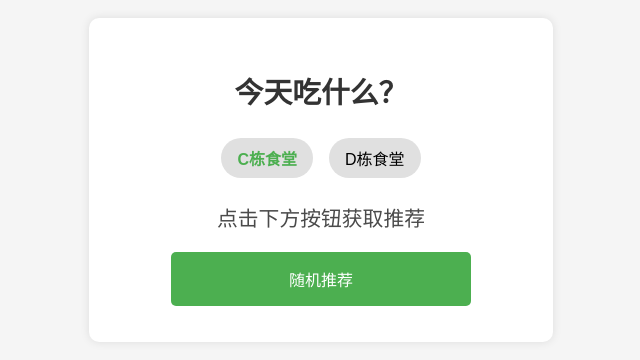
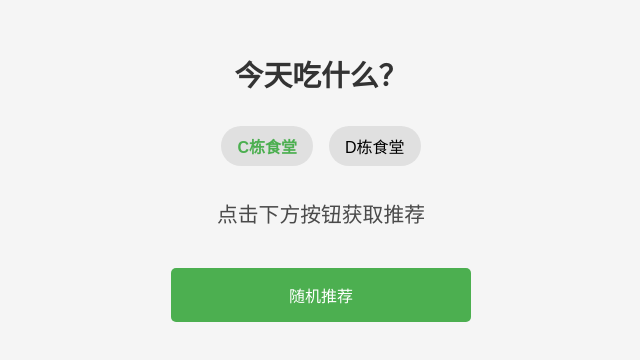
Before and after one commit to right12121/right12121, a plain HTML site: page index.html in a window 1280 px wide. Shown: the part 220-580 px from the top of the page, without its empty margins (319-959 px from the left). Drawn offline with Linux system fonts and the light colour scheme.

Commit message:
Update index.html

```diff
--- a/index.html
+++ b/index.html
@@ -2,7 +2,7 @@
 <html lang="zh">
 <head>
     <meta charset="UTF-8">
-    <meta name="viewport" content="width=device-width, initial-scale=1.0">
+    <meta name="viewport" content="width=device-width, initial-scale=1.0, maximum-scale=1.0, user-scalable=no">
     <title>食堂菜品推荐器</title>
     <style>
         body {
@@ -10,27 +10,27 @@
             display: flex;
             justify-content: center;
             align-items: center;
-            height: 100vh;
+            min-height: 100vh;
             margin: 0;
             background-color: #f5f5f5;
+            padding: 20px;
+            box-sizing: border-box;
         }
         .container {
             text-align: center;
-            background-color: white;
-            padding: 2rem;
-            border-radius: 10px;
-            box-shadow: 0 0 10px rgba(0,0,0,0.1);
-            max-width: 90%;
-            width: 400px;
+            width: 100%;
+            max-width: 400px;
         }
         h1 {
             color: #333;
             font-size: 1.8rem;
+            margin-bottom: 1.5rem;
         }
         #recommendation {
             font-size: 1.3rem;
-            margin: 1rem 0;
+            margin: 1.5rem 0;
             color: #4a4a4a;
+            min-height: 2em;
         }
         button {
             background-color: #4CAF50;
@@ -55,7 +55,7 @@
             display: flex;
             justify-content: center;
             flex-wrap: wrap;
-            margin-bottom: 1rem;
+            margin-bottom: 1.5rem;
         }
         .radio-group label {
             margin: 0.5rem;
@@ -72,9 +72,6 @@
             color: #4CAF50;
         }
         @media (max-width: 480px) {
-            .container {
-                padding: 1rem;
-            }
             h1 {
                 font-size: 1.5rem;
             }
```
